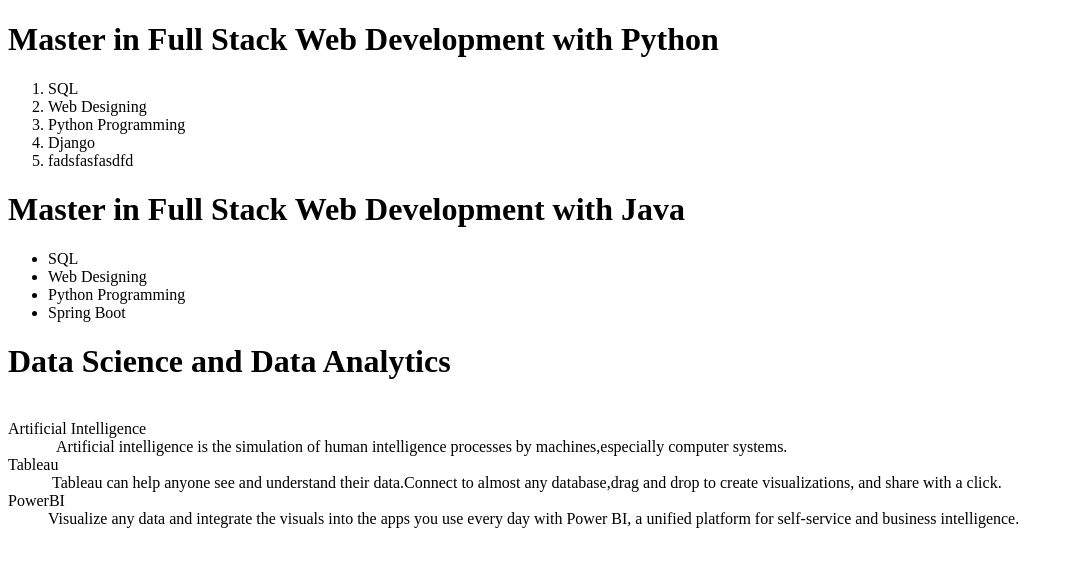
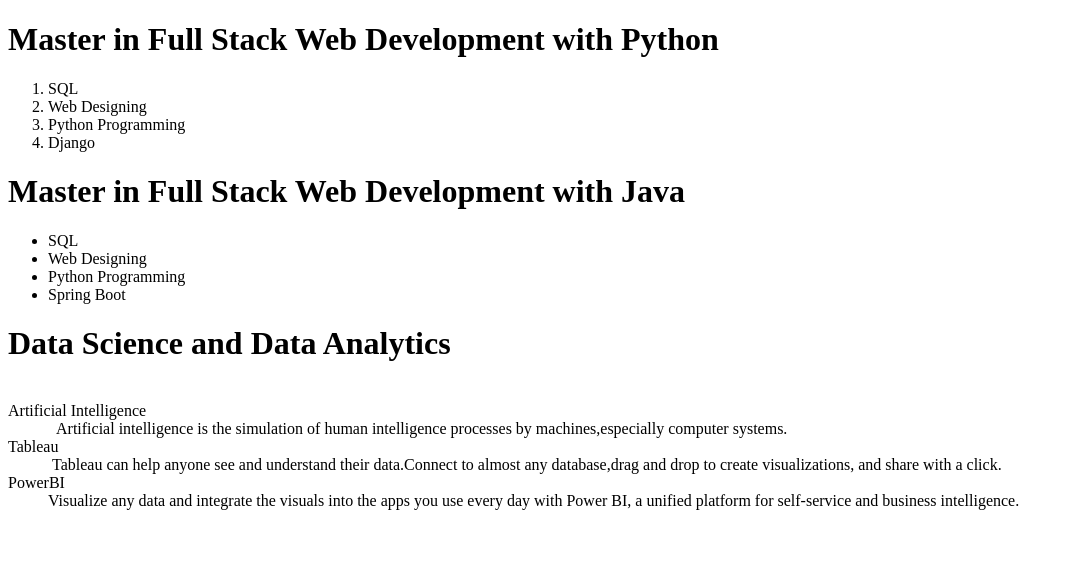
Before and after one commit to Vigneshkumarkv/final-up, a plain HTML site: page ASSIGNMENT2/Design Webpage.html in a window 1280 px wide. Shown: the whole page, without its empty margins (0-1074 px from the left). Drawn offline with Linux system fonts and the light colour scheme.

Commit message:
understand purpose

```diff
--- a/ASSIGNMENT2/Design Webpage.html
+++ b/ASSIGNMENT2/Design Webpage.html
@@ -13,7 +13,6 @@
             <li>Web Designing</li>
             <li>Python Programming</li>
             <li>Django</li>
-            <li>fadsfasfasdfd</li>
         </ol>
 
     <h1>Master in Full Stack Web Development with Java</h1>
```
